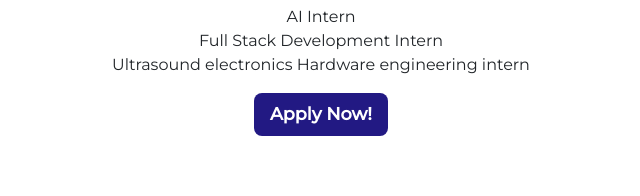
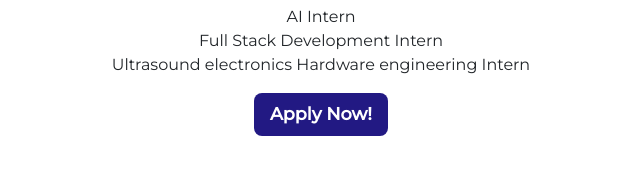
Before and after one commit to ISTE-SIESGST/InternXpo, a plain HTML site: page companies/haleai.html in a window 1280 px wide. Shown: the part 547-743 px from the top of the page, 319-959 px from the left. Drawn offline with nearby package versions, Linux system fonts and the light colour scheme.

Commit message:
haleai updated

```diff
--- a/companies/haleai.html
+++ b/companies/haleai.html
@@ -59,7 +59,7 @@
                     Full Stack Development Intern
                 </li>
                 <li>
-                    Ultrasound electronics Hardware engineering intern
+                    Ultrasound electronics Hardware engineering Intern
                 </li>
             </ul>
         </div>
```
